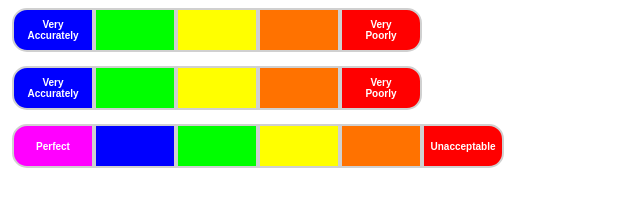
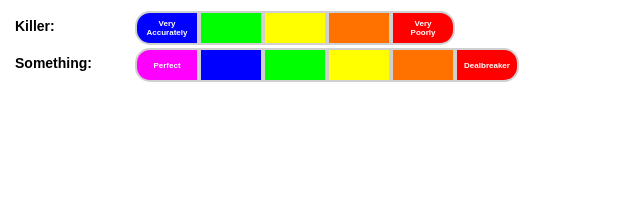
Before and after one commit to dcdholder/chan-matchmaking, a plain HTML site: page Frontend/selectBar.html in a window 1280 px wide. Shown: the whole page, without its empty margins (0-640 px from the left). Drawn offline with nearby package versions, Linux system fonts and the light colour scheme.

Commit message:
Added text labels to multicolor select bars, fixed some other minor issues.

```diff
--- a/Frontend/selectBar.css
+++ b/Frontend/selectBar.css
@@ -4,22 +4,35 @@ body {
 
 .multicolorRadio {
     margin:4px;
-    float:middle;
     background-color:white;
     white-space:nowrap;
+    clear: both;
+    padding:3px;
 }
 
-.multicolorRadio .leftmostRadio label {
+.multicolorRadio .leftmostRadio {
+	display:inline;
+}
+
+.multicolorRadio .rightmostRadio {
+	display:inline;
+}
+
+.multicolorRadio .middleRadio {
+	display:inline;
+}
+
+.multicolorRadio .leftmostRadio .color {
     border-top-left-radius:15px;
     border-bottom-left-radius:15px;
 }
 
-.multicolorRadio .rightmostRadio label {
+.multicolorRadio .rightmostRadio .color {
     border-top-right-radius:15px;
     border-bottom-right-radius:15px;
 }
 
-.multicolorRadio label:hover {
+.multicolorRadio .color:hover {
     box-shadow: 1px 2px 4px rgba(0, 0, 0, .5);
     opacity: 0.75;
 }
@@ -33,14 +46,28 @@ body {
     visibility: visible;
 }
 
-.multicolorRadio label {
+.multicolorRadio .color {
     float:left;
-    width:78px;
-    height:40px;
+    width:60px;
+    height:30px;
     margin:0px;
     background-color:#404040;
     border:2px solid #D0D0D0;
     overflow:auto;
+}
+
+.multicolorRadio .groupLabel {
+    float:left;
+    width:120px;
+    height:30px;
+    overflow:auto;
+}
+
+.multicolourSelect label {
+	width:40;
+	height:40;
+	background-color:#404040;
+	overflow:auto;
 }
 
 .multicolorRadio label span {
@@ -50,14 +77,20 @@ body {
     color:white;
     font-weight:bold;
     text-align:center;
-    font-size: 10px;
+    font-size: 8px;
     padding:6px 0px;
     display:block;
 }
 
+.multicolorRadio .groupLabel span {
+	color:black;
+	font-size: 14px;
+	text-align:left;
+}
+
 .multicolorRadio label input {
     position:absolute;
-    top:-20px;
+    top:-40px;
 }
 
 .multicolorRadio input:checked + span {
--- a/Frontend/selectBar.html
+++ b/Frontend/selectBar.html
@@ -8,60 +8,49 @@
 
 	<body>
 		<div class="multicolorRadio" id="oldone">
+			<label class="groupLabel"><span>Killer:</span></label>
+
 			<div class="leftmostRadio">
-			  <label class="blue"><input type="radio" name="desirability" value="4"><span>Very<br>Accurately</span></label>
+			  <label class="blue color"><input type="radio" name="desirability" value="4"><span>Very<br>Accurately</span></label>
 			</div>
 
 			<div class="middleRadio">
-			  <label class="green"><input type="radio" name="desirability" value="3"><span>Accurately</span></label>
-			  <label class="yellow"><input type="radio" name="desirability" value="2"><span>Somewhat<br>Accurately</span></label>
-			  <label class="orange"><input type="radio" name="desirability" value="1"><span>Poorly</span></label>
+			  <label class="green color"><input type="radio" name="desirability" value="3"><span>Accurately</span></label>
+			  <label class="yellow color"><input type="radio" name="desirability" value="2"><span>Somewhat<br>Accurately</span></label>
+			  <label class="orange color"><input type="radio" name="desirability" value="1"><span>Poorly</span></label>
 			</div>
 
 			<div class="rightmostRadio">
-			  <label class="red"><input type="radio" name="desirability" value="0"><span>Very <br> Poorly</span></label>
+			  <label class="red color"><input type="radio" name="desirability" value="0"><span>Very <br> Poorly</span></label>
 			</div>
 		</div>
 
-		<br>
-		<br>
-		<br>
+		<div class="multicolorRadio">
+			<label class="groupLabel"><span>Something:</span></label>
 
-		<div class="multicolorRadio" id="newone">
 			<div class="leftmostRadio">
-			  <label class="blue"><input type="radio" name="ydesirability" value="4"><span>Very <br> Accurately</span></label>
+			  <label class="pink color"><input type="radio" name="zdesirability" value="4"><span>Perfect</span></label>
 			</div>
 
 			<div class="middleRadio">
-			  <label class="green"><input type="radio" name="ydesirability" value="3"><span>Accurately</span></label>
-			  <label class="yellow"><input type="radio" name="ydesirability" value="2"><span>Somewhat<br>Accurately</span></label>
-			  <label class="orange"><input type="radio" name="ydesirability" value="1"><span>Poorly</span></label>
+			  <label class="blue color"><input type="radio" name="zdesirability" value="4"><span>Very Good</span></label>
+			  <label class="green color"><input type="radio" name="zdesirability" value="3"><span>Good</span></label>
+			  <label class="yellow color"><input type="radio" name="zdesirability" value="2"><span>Acceptable</span></label>
+			  <label class="orange color"><input type="radio" name="zdesirability" value="1"><span>Bad</span></label>
 			</div>
 
 			<div class="rightmostRadio">
-			  <label class="red"><input type="radio" name="ydesirability" value="0"><span>Very <br> Poorly</span></label>
+			  <label class="red color"><input type="radio" name="zdesirability" value="0"><span>Dealbreaker</span></label>
 			</div>
 		</div>
 
-		<br>
-		<br>
-		<br>
-
-		<div class="multicolorRadio">
-			<div class="leftmostRadio">
-			  <label class="pink"><input type="radio" name="zdesirability" value="4"><span>Perfect</span></label>
-			</div>
-
-			<div class="middleRadio">
-			  <label class="blue"><input type="radio" name="zdesirability" value="4"><span>Very Good</span></label>
-			  <label class="green"><input type="radio" name="zdesirability" value="3"><span>Good</span></label>
-			  <label class="yellow"><input type="radio" name="zdesirability" value="2"><span>Acceptable</span></label>
-			  <label class="orange"><input type="radio" name="zdesirability" value="1"><span>Bad</span></label>
-			</div>
-
-			<div class="rightmostRadio">
-			  <label class="red"><input type="radio" name="zdesirability" value="0"><span>Unacceptable</span></label>
-			</div>
+		<!--
+		<div class="multicolorSelect">
+			<select>
+				<option value="red"><label class="colorSelect">Great</label></option>
+				<option value="blue"><label class="colorSelect">Good</label></option>
+			</select>
 		</div>
+		-->
 	</body>
 </html>
```
